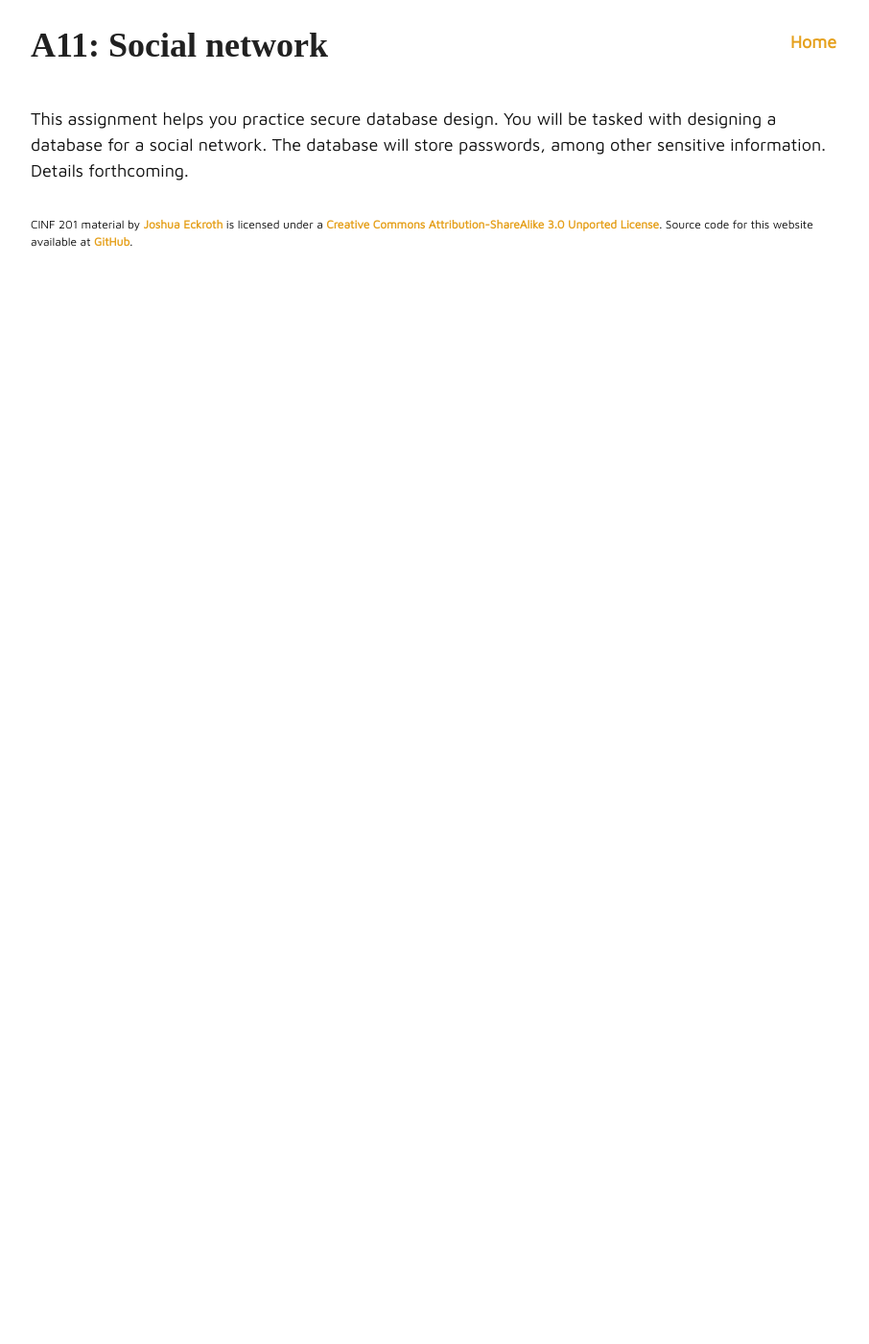
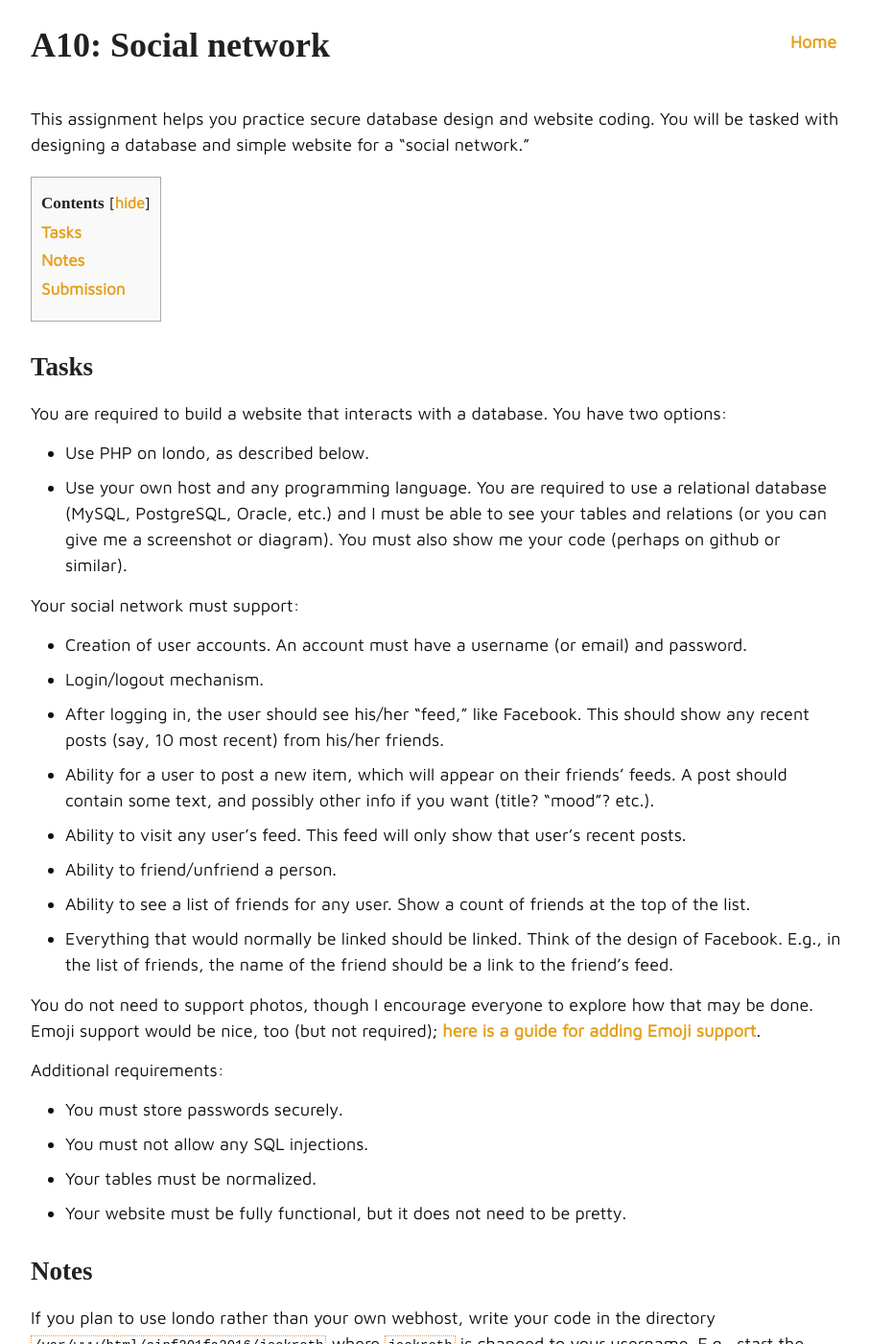
Before and after one commit to joshuaeckroth/cinf201-website, a Jekyll site: the page built from assignments/a10.markdown, in a window 1280 px wide and 1400 px high. Shown: the whole window at 96% size, without its empty margins (183-1089 px from the left). Built offline with Jekyll 4.4.1, drawn with Linux system fonts in a browser that asks for light colours; some web fonts are replaced; some of the changed text lies outside the part shown.

Commit message:
Updated cookbook and A10

````diff
--- a/_layouts/index.html
+++ b/_layouts/index.html
@@ -63,9 +63,6 @@
               </li>
               <li>
                 <div class="post-title"><a href="/notes/views.html">Views</a></div>
-              </li>
-              <li>
-                <div class="post-title"><a href="/notes/triggers.html">Triggers</a></div>
               </li>
               <li>
                 <div class="post-title"><a href="/notes/import-export.html">Import/export</a></div>
--- a/assignments/a10.markdown
+++ b/assignments/a10.markdown
@@ -1,10 +1,70 @@
 ---
 layout: note
-title: "A11: Social network"
-due: "Nov 7, 11:59pm"
+title: "A10: Social network"
+due: "Nov 9, 11:59pm"
 categories: [assignments]
 ---
 
-# A11: Social network
+# A10: Social network
 
-This assignment helps you practice secure database design. You will be tasked with designing a database for a social network. The database will store passwords, among other sensitive information. Details forthcoming.
+This assignment helps you practice secure database design and website coding. You will be tasked with designing a database and simple website for a "social network."
+
+## Tasks
+
+You are required to build a website that interacts with a database. You have two options:
+
+- Use PHP on londo, as described below.
+- Use your own host and any programming language. You are required to use a relational database (MySQL, PostgreSQL, Oracle, etc.) and I must be able to see your tables and relations (or you can give me a screenshot or diagram). You must also show me your code (perhaps on github or similar).
+
+Your social network must support:
+
+- Creation of user accounts. An account must have a username (or email) and password.
+- Login/logout mechanism.
+- After logging in, the user should see his/her "feed," like Facebook. This should show any recent posts (say, 10 most recent) from his/her friends.
+- Ability for a user to post a new item, which will appear on their friends' feeds. A post should contain some text, and possibly other info if you want (title? "mood"? etc.).
+- Ability to visit any user's feed. This feed will only show that user's recent posts.
+- Ability to friend/unfriend a person.
+- Ability to see a list of friends for any user. Show a count of friends at the top of the list.
+- Everything that would normally be linked should be linked. Think of the design of Facebook. E.g., in the list of friends, the name of the friend should be a link to the friend's feed.
+
+You do not need to support photos, though I encourage everyone to explore how that may be done. Emoji support would be nice, too (but not required); [here is a guide for adding Emoji support](https://blog.farrant.me/adding-emoji-support-to-any-website/).
+
+Additional requirements:
+
+- You must store passwords securely.
+- You must not allow any SQL injections.
+- Your tables must be normalized.
+- Your website must be fully functional, but it does not need to be pretty.
+
+## Notes
+
+If you plan to use londo rather than your own webhost, write your code in the directory `/var/www/html/cinf201fa2016/jeckroth` where `jeckroth` is changed to your username. E.g., start the project like this:
+
+```
+cd /var/www/html/cinf201fa2016/myusername
+nano myfile.php
+```
+
+After creating a file, you'll need to run:
+
+```
+cinf201-fixwebperms
+```
+
+If you get this error:
+
+```
+Warning: Unknown: failed to open stream: Permission denied ...
+```
+
+…then you forgot to run:
+
+```
+cinf201-fixwebperms
+```
+
+Visit your website at [https://londo.stetson.edu/cinf201fa2016/jeckroth/myfile.php](https://londo.stetson.edu/cinf201fa2016/jeckroth/myfile.php) or similar (change the username and php filename).
+
+## Submission
+
+**Do not run the submit script.** I will look at your code in `/var/www/html/cinf201fa2016/yourusername`. I will also look at your site in my browser.
````
Also changed, not shown: cookbooks/select.md (+9 -0 lines).
